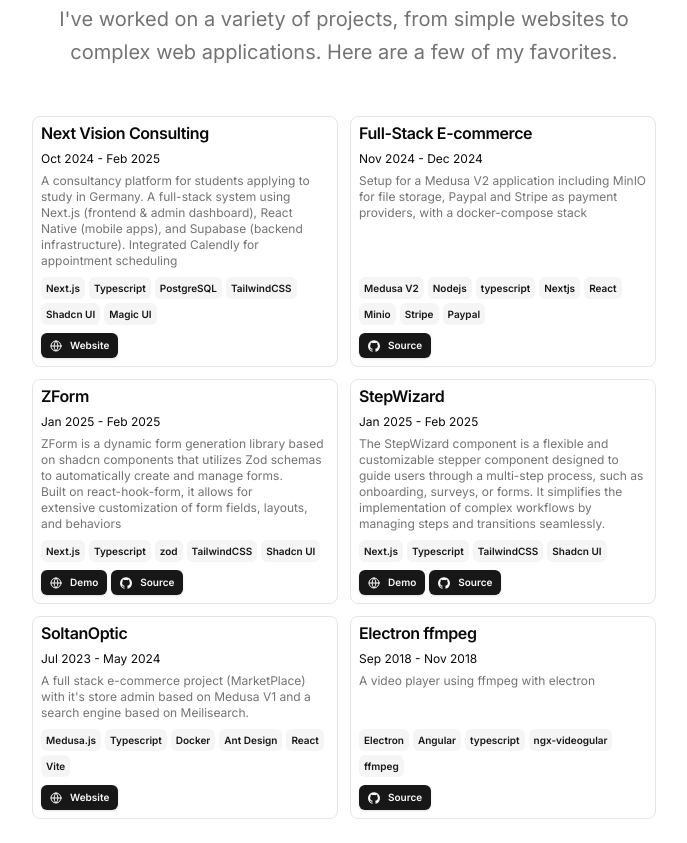
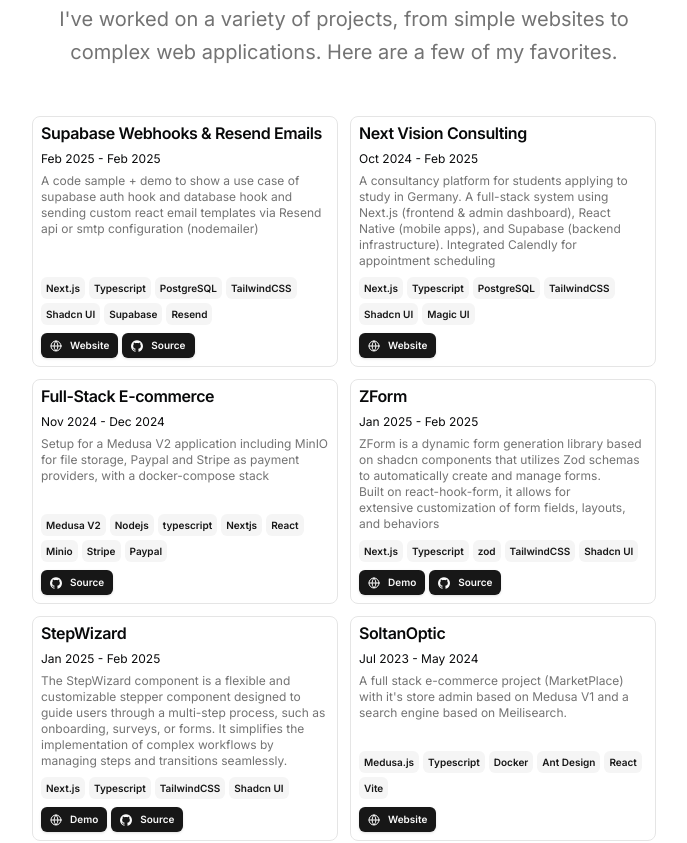
Before and after one commit to mnm89/portfolio, a Next.js app: page / in a window 1280 px wide. Shown: the part 1266-2109 px from the top of the page, without its empty margins (296-983 px from the left). Built offline with nearby package versions, Linux system fonts and the light colour scheme.

Commit message:
update resume

```diff
--- a/src/data/resume.tsx
+++ b/src/data/resume.tsx
@@ -119,6 +119,37 @@
     },
   ],
   projects: [
+    {
+      title: "Supabase Webhooks & Resend Emails",
+      href: "#",
+      dates: "Feb 2025 - Feb 2025",
+      active: true,
+      description:
+        "A code sample + demo to show a use case of supabase auth hook and database hook and sending custom react email templates via Resend api or smtp configuration (nodemailer)",
+      technologies: [
+        "Next.js",
+        "Typescript",
+        "PostgreSQL",
+        "TailwindCSS",
+        "Shadcn UI",
+        "Supabase",
+        "Resend",
+      ],
+      links: [
+        {
+          type: "Website",
+          href: "https://supabase-resend-emails.mnmabrouk.com/",
+          icon: <Icons.globe className="size-3" />,
+        },
+        {
+          type: "Source",
+          href: "https://github.com/mnm89/supabase-resend-emails",
+          icon: <Icons.github className="size-3" />,
+        },
+      ],
+      image: "",
+      video: "",
+    },
     {
       title: "Next Vision Consulting",
       href: "#",
```
